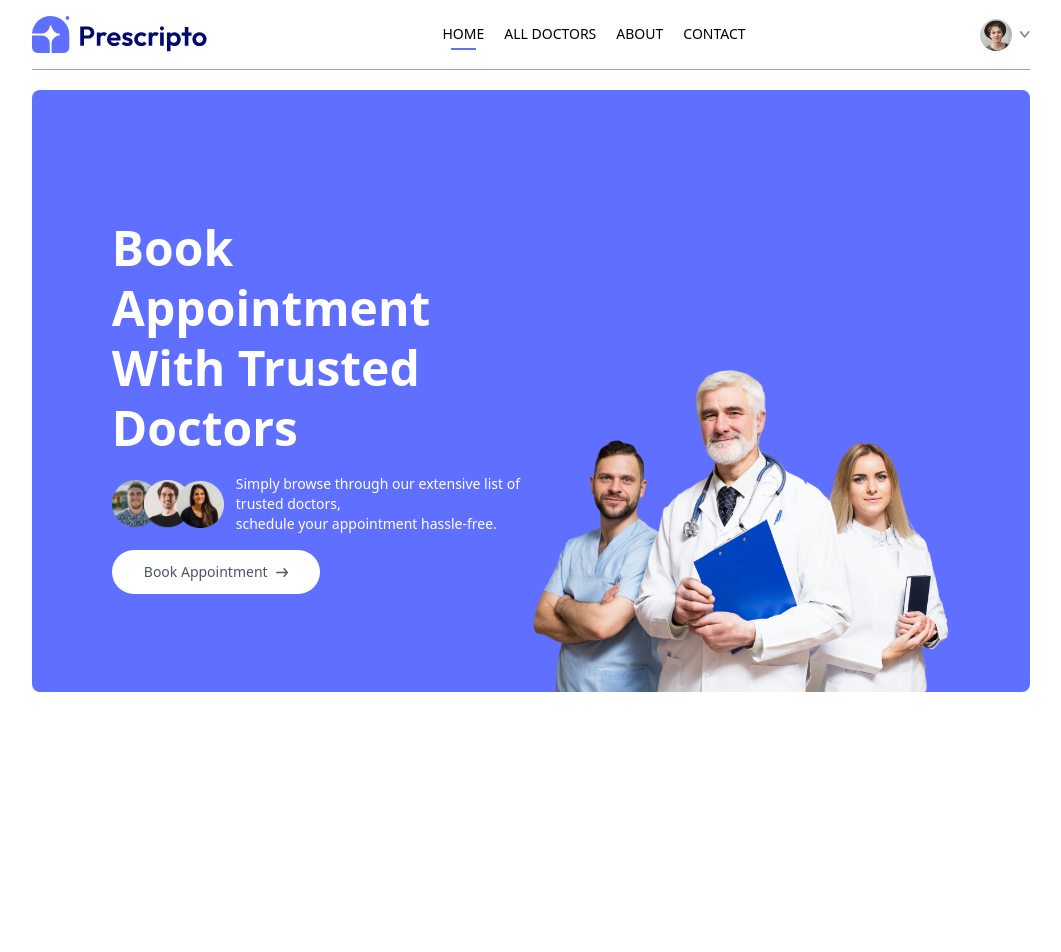
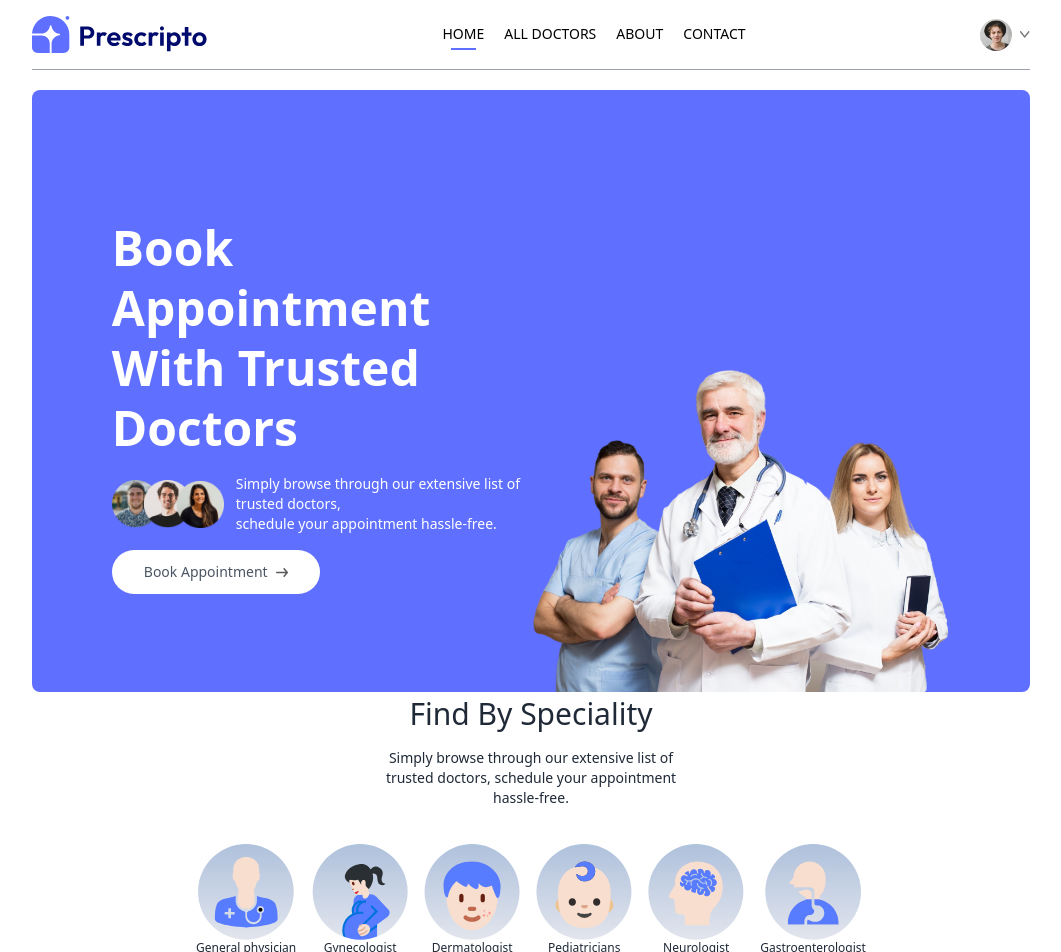
Before and after one commit to VincentMugondora/prescripto, a React app in the folder frontend/: page / in a window 1280 px wide. Shown: the top 952 px of the page, without its empty margins (109-1170 px from the left). Before the commit the page ends 800 px from the top, so only its background shows below. Built offline with nearby package versions, Linux system fonts and the light colour scheme; the HTML template or start-up script is replaced by a standard one.

Commit message:
"Updated SpecialityMenu component with new layout and styling, added import for specialityData and Link from react-router-dom, and modified index.css to hide scrollbar"

```diff
--- a/frontend/src/components/SpecialityMenu.jsx
+++ b/frontend/src/components/SpecialityMenu.jsx
@@ -1,11 +1,24 @@
-
+import { specialityData } from "../assets/assets";
+import { Link } from "react-router-dom";
 
 const SpecialityMenu = () => {
   return (
-    <div>
+    <div className="flex flex-col items-center gap-4 py-1 text-gray-800" id="speciality">
+      <h1 className="text-3xl font font-medium">Find By Speciality</h1>
+      <p className="sm:w-1/3 text-center text-sm">
+        Simply browse through our extensive list of trusted doctors, schedule
+        your appointment hassle-free.
+      </p>
+      <div className="flex sm:justify-center gap-4 pt-5 w-full overflow-scroll">
+        {specialityData.map((item, index) => (
+                <Link onClick={()=>scrollTo(0,0)} className="flex flex-col items-center text-xs cursor-pointer flex-shrink-0 hover:translate-y-[-10px] transition-all duration-500" key={index} to={`/doctors/${item.speciality}`}>
+                    <img className="w-16 sm:w-24" src={item.image} alt="img" />
+                    <p>{item.speciality}</p>
+                </Link>
+        ))}
+      </div>
+    </div>
+  );
+};
 
-    </div>
-  )
-}
-
-export default SpecialityMenu
+export default SpecialityMenu;
--- a/frontend/src/index.css
+++ b/frontend/src/index.css
@@ -5,3 +5,7 @@
 .active hr{
     @apply block
 }
+
+::-webkit-scrollbar{
+    @apply hidden;
+}
```
